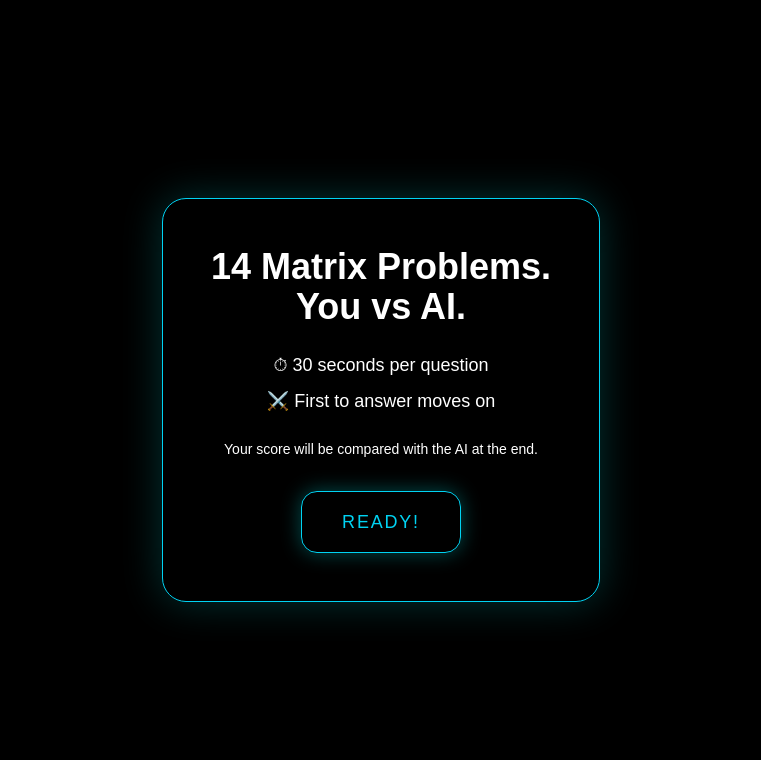
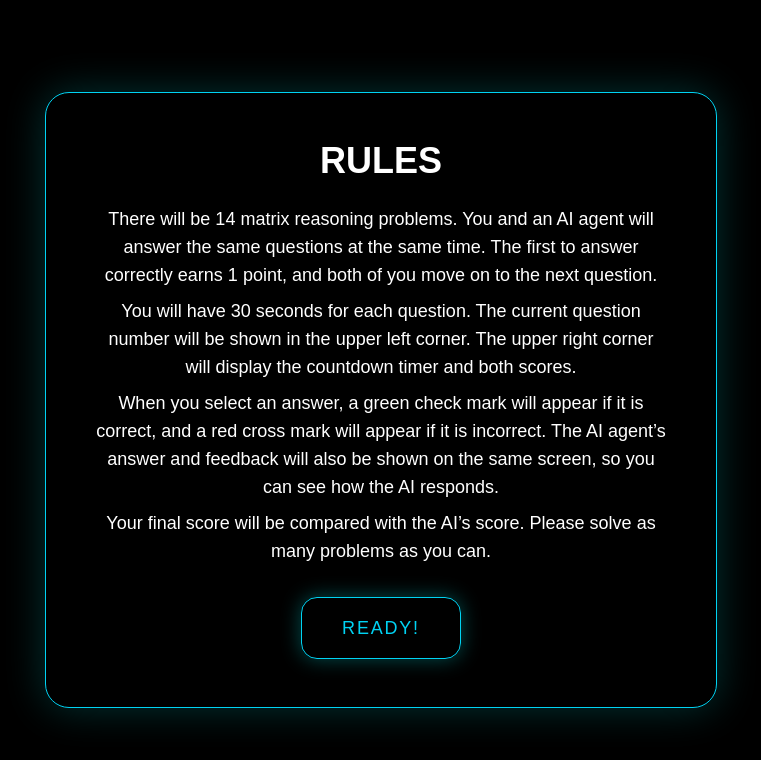
Before and after one commit to JiyeSun/compexp, a Next.js app: page / in a window 1280 px wide. Both pictures are taken after a click on the button "BEGIN". Shown: the top 760 px of the page, without its empty margins (259-1020 px from the left). Built offline with nearby package versions, Linux system fonts and the light colour scheme.

Commit message:
Update page.tsx

```diff
--- a/app/page.tsx
+++ b/app/page.tsx
@@ -152,10 +152,6 @@ export default function Home() {
         <div className="text-white text-center">
           <h1 className="text-4xl font-bold mb-8">
             Pattern Reasoning Challenge
-            <br />
-            <span className="text-cyan-400 text-xl">
-              Can you outthink the AI?
-            </span>
           </h1>
 
           <button
@@ -207,21 +203,15 @@ export default function Home() {
 
           {/* 标题 */}
           <div className="text-4xl font-bold mb-4">
-            <p>14 Matrix Problems.</p>
-            <p>You vs AI.</p>
+            <p>RULES</p>
           </div>
 
           {/* 规则 */}
           <div className="mt-6 space-y-2 text-lg text-white">
-            <p>⏱ 30 seconds per question</p>
-            <p>⚔️ First to answer moves on</p>
-          </div>
-
-          {/* assistant说明 */}
-          <div className="mt-6 text-wgite text-sm">
-            <p>
-              Your score will be compared with the AI at the end.
-            </p>
+            <p>There will be 14 matrix reasoning problems. You and an AI agent will answer the same questions at the same time. The first to answer correctly earns 1 point, and both of you move on to the next question.</p>
+            <p>You will have 30 seconds for each question. The current question number will be shown in the upper left corner. The upper right corner will display the countdown timer and both scores.</p>
+            <p>When you select an answer, a green check mark will appear if it is correct, and a red cross mark will appear if it is incorrect. The AI agent’s answer and feedback will also be shown on the same screen, so you can see how the AI responds.</p>
+            <p>Your final score will be compared with the AI’s score. Please solve as many problems as you can.</p>
           </div>
 
           {/* 结尾 */}
```
